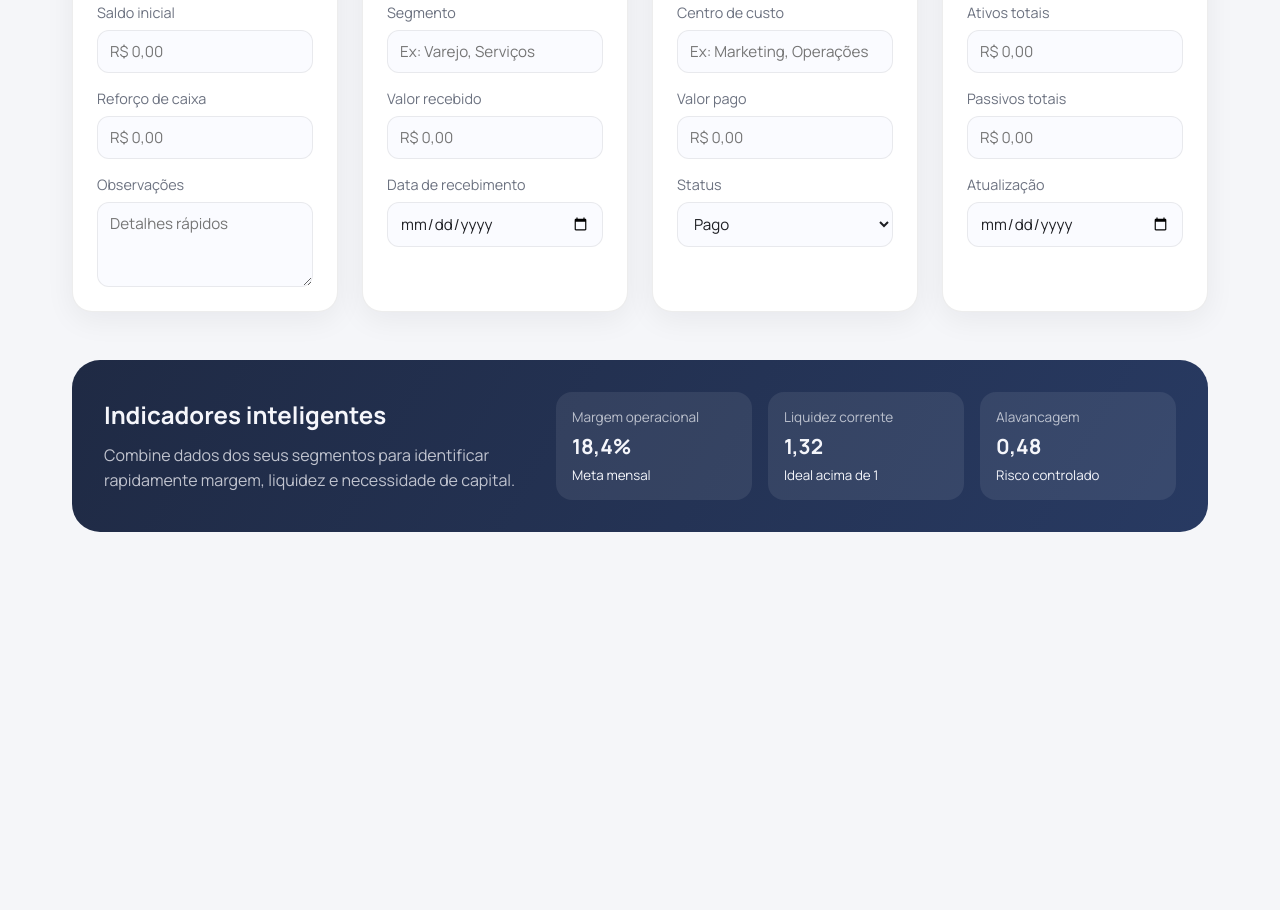
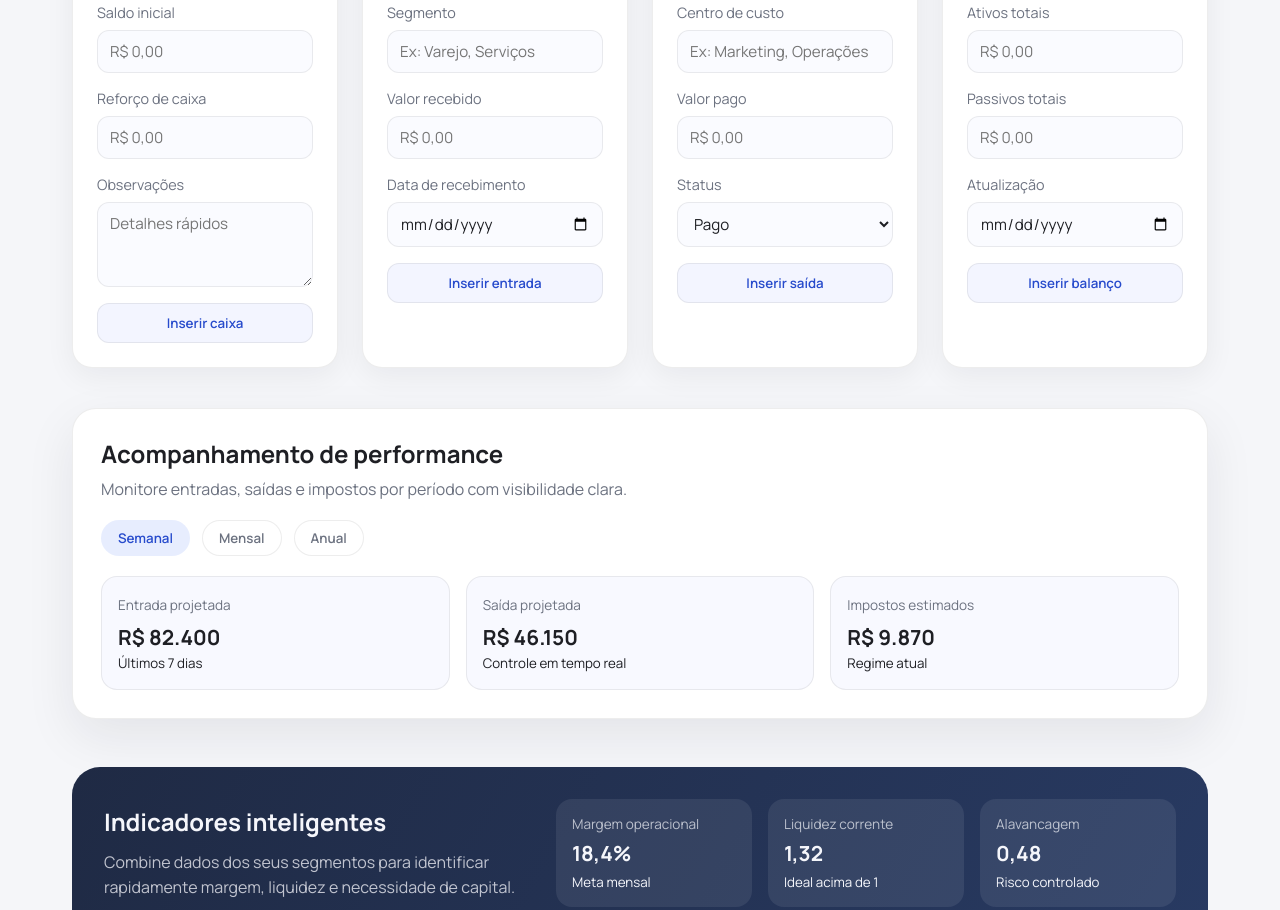
Before and after one commit to WilliamC-R/comparador, a plain HTML site: page index.html in a window 1280 px wide. Shown: the part 420-1330 px from the top of the page. Before the commit the page ends 1016 px from the top, so only its background shows below. Drawn offline with Linux system fonts and the light colour scheme.

Commit message:
Connect frontend forms to backend

```diff
--- /dev/null
+++ b/app.js
@@ -0,0 +1,58 @@
+const RANGE_LABELS = {
+  weekly: "Últimos 7 dias",
+  monthly: "Últimos 30 dias",
+  yearly: "Últimos 12 meses",
+};
+
+function setActiveTab(activeButton) {
+  document.querySelectorAll(".tab").forEach((tab) => {
+    tab.classList.toggle("active", tab === activeButton);
+  });
+  const label = document.getElementById("tracking-label");
+  if (label) {
+    label.textContent = RANGE_LABELS[activeButton.dataset.range] ?? "";
+  }
+}
+
+function bindTabs() {
+  document.querySelectorAll(".tab").forEach((tab) => {
+    tab.addEventListener("click", () => setActiveTab(tab));
+  });
+}
+
+async function submitForm(event) {
+  event.preventDefault();
+  const form = event.target;
+  const endpoint = form.dataset.endpoint;
+  if (!endpoint) {
+    return;
+  }
+  const payload = Object.fromEntries(new FormData(form).entries());
+  try {
+    const response = await fetch(endpoint, {
+      method: "POST",
+      headers: {
+        "Content-Type": "application/json",
+      },
+      body: JSON.stringify(payload),
+    });
+    const data = await response.json();
+    if (!response.ok) {
+      alert(data.error ?? "Erro ao enviar dados.");
+      return;
+    }
+    alert("Dados enviados com sucesso.");
+  } catch (error) {
+    console.error(error);
+    alert("Não foi possível conectar ao backend.");
+  }
+}
+
+function bindForms() {
+  document.querySelectorAll(".card-form").forEach((form) => {
+    form.addEventListener("submit", submitForm);
+  });
+}
+
+bindTabs();
+bindForms();
--- a/index.html
+++ b/index.html
@@ -46,19 +46,20 @@
               <h3>Caixa</h3>
               <p>Movimentações diárias do caixa físico.</p>
             </div>
-            <form class="card-form">
+            <form class="card-form" data-endpoint="/api/summary">
               <label>
                 Saldo inicial
-                <input type="number" placeholder="R$ 0,00" />
+                <input type="number" name="cash" placeholder="R$ 0,00" />
               </label>
               <label>
                 Reforço de caixa
-                <input type="number" placeholder="R$ 0,00" />
+                <input type="number" name="entries" placeholder="R$ 0,00" />
               </label>
               <label>
                 Observações
                 <textarea rows="3" placeholder="Detalhes rápidos"></textarea>
               </label>
+              <button class="secondary-button" type="submit">Inserir caixa</button>
             </form>
           </article>
 
@@ -67,19 +68,20 @@
               <h3>Entradas</h3>
               <p>Receitas por segmento e por categoria.</p>
             </div>
-            <form class="card-form">
+            <form class="card-form" data-endpoint="/api/projections">
               <label>
                 Segmento
-                <input type="text" placeholder="Ex: Varejo, Serviços" />
+                <input type="text" name="segment" placeholder="Ex: Varejo, Serviços" />
               </label>
               <label>
                 Valor recebido
-                <input type="number" placeholder="R$ 0,00" />
+                <input type="number" name="current_revenue" placeholder="R$ 0,00" />
               </label>
               <label>
                 Data de recebimento
                 <input type="date" />
               </label>
+              <button class="secondary-button" type="submit">Inserir entrada</button>
             </form>
           </article>
 
@@ -88,14 +90,14 @@
               <h3>Saídas</h3>
               <p>Pagamentos previstos e realizados.</p>
             </div>
-            <form class="card-form">
+            <form class="card-form" data-endpoint="/api/summary">
               <label>
                 Centro de custo
                 <input type="text" placeholder="Ex: Marketing, Operações" />
               </label>
               <label>
                 Valor pago
-                <input type="number" placeholder="R$ 0,00" />
+                <input type="number" name="exits" placeholder="R$ 0,00" />
               </label>
               <label>
                 Status
@@ -105,6 +107,7 @@
                   <option>Pendente</option>
                 </select>
               </label>
+              <button class="secondary-button" type="submit">Inserir saída</button>
             </form>
           </article>
 
@@ -113,21 +116,51 @@
               <h3>Ativos &amp; Passivos</h3>
               <p>Controle patrimonial consolidado.</p>
             </div>
-            <form class="card-form">
+            <form class="card-form" data-endpoint="/api/summary">
               <label>
                 Ativos totais
-                <input type="number" placeholder="R$ 0,00" />
+                <input type="number" name="assets" placeholder="R$ 0,00" />
               </label>
               <label>
                 Passivos totais
-                <input type="number" placeholder="R$ 0,00" />
+                <input type="number" name="liabilities" placeholder="R$ 0,00" />
               </label>
               <label>
                 Atualização
                 <input type="date" />
               </label>
+              <button class="secondary-button" type="submit">Inserir balanço</button>
             </form>
           </article>
+        </section>
+
+        <section class="tracking">
+          <div class="tracking-header">
+            <h2>Acompanhamento de performance</h2>
+            <p>Monitore entradas, saídas e impostos por período com visibilidade clara.</p>
+          </div>
+          <div class="tracking-tabs" role="tablist">
+            <button class="tab active" data-range="weekly" role="tab">Semanal</button>
+            <button class="tab" data-range="monthly" role="tab">Mensal</button>
+            <button class="tab" data-range="yearly" role="tab">Anual</button>
+          </div>
+          <div class="tracking-panel">
+            <div class="tracking-card">
+              <span>Entrada projetada</span>
+              <strong>R$ 82.400</strong>
+              <small id="tracking-label">Últimos 7 dias</small>
+            </div>
+            <div class="tracking-card">
+              <span>Saída projetada</span>
+              <strong>R$ 46.150</strong>
+              <small>Controle em tempo real</small>
+            </div>
+            <div class="tracking-card">
+              <span>Impostos estimados</span>
+              <strong>R$ 9.870</strong>
+              <small>Regime atual</small>
+            </div>
+          </div>
         </section>
 
         <section class="insights">
@@ -158,5 +191,6 @@
         </section>
       </main>
     </div>
+    <script src="app.js"></script>
   </body>
 </html>
--- a/styles.css
+++ b/styles.css
@@ -107,6 +107,22 @@ h1 {
   background: var(--accent-dark);
 }
 
+.secondary-button {
+  border: 1px solid var(--border);
+  background: #f3f5ff;
+  color: var(--accent-dark);
+  padding: 10px 16px;
+  border-radius: 12px;
+  font-weight: 600;
+  cursor: pointer;
+  transition: border 0.2s ease, color 0.2s ease;
+}
+
+.secondary-button:hover {
+  border-color: var(--accent);
+  color: var(--accent);
+}
+
 .grid {
   display: grid;
   grid-template-columns: repeat(auto-fit, minmax(240px, 1fr));
@@ -179,6 +195,71 @@ select:focus {
   justify-content: space-between;
 }
 
+.tracking {
+  margin-top: 40px;
+  background: var(--card);
+  border-radius: 24px;
+  padding: 28px;
+  border: 1px solid var(--border);
+  box-shadow: var(--shadow);
+}
+
+.tracking-header {
+  margin-bottom: 20px;
+}
+
+.tracking-header p {
+  color: var(--muted);
+  margin-top: 8px;
+}
+
+.tracking-tabs {
+  display: flex;
+  gap: 12px;
+  margin-bottom: 20px;
+  flex-wrap: wrap;
+}
+
+.tab {
+  border: 1px solid var(--border);
+  background: #fff;
+  color: var(--muted);
+  padding: 8px 16px;
+  border-radius: 999px;
+  font-weight: 600;
+  cursor: pointer;
+}
+
+.tab.active {
+  background: rgba(59, 109, 246, 0.12);
+  color: var(--accent-dark);
+  border-color: transparent;
+}
+
+.tracking-panel {
+  display: grid;
+  grid-template-columns: repeat(auto-fit, minmax(200px, 1fr));
+  gap: 16px;
+}
+
+.tracking-card {
+  background: #f8f9ff;
+  padding: 16px;
+  border-radius: 16px;
+  border: 1px solid var(--border);
+}
+
+.tracking-card span {
+  font-size: 0.85rem;
+  color: var(--muted);
+}
+
+.tracking-card strong {
+  display: block;
+  font-size: 1.3rem;
+  margin-top: 8px;
+}
+
 .insights p {
   margin-top: 12px;
   max-width: 420px;
```
